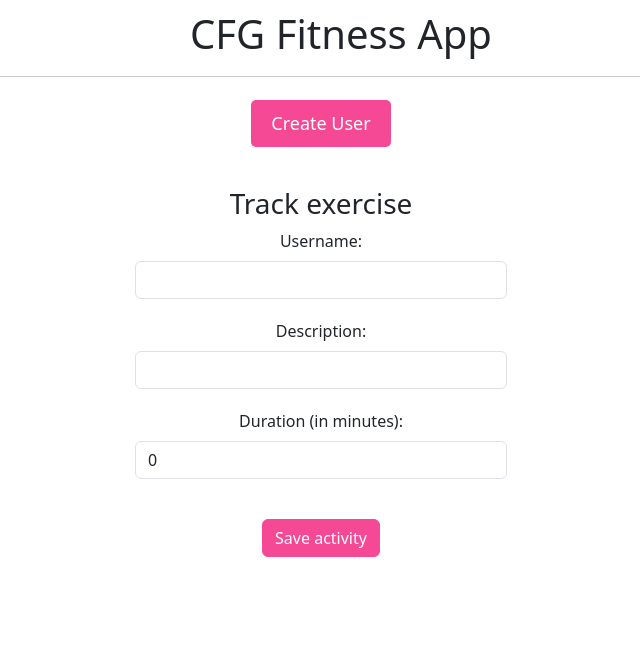
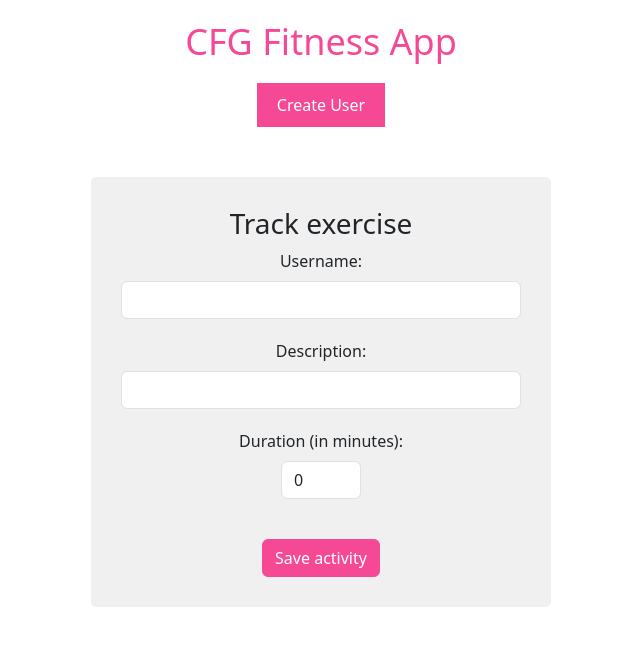
Before and after one commit to nadinedelia/marathon_prep_tracker, a React (Create React App) app: page / in a window 1280 px wide. Shown: the top 646 px of the page, without its empty margins (319-959 px from the left). Built offline with nearby package versions, Linux system fonts and the light colour scheme.

Commit message:
spending too much time on css

```diff
--- a/src/App.css
+++ b/src/App.css
@@ -1,49 +1,62 @@
+body, html, div, h1, h2, h3, p, button {
+  margin: 0;
+  padding: 0;
+  border: 0;
+  font-size: 100%;
+  font: inherit;
+  vertical-align: baseline;
+}
+
+body {
+  line-height: 1;
+  font-family: Arial, sans-serif;
+  color: #333;
+}
+
 .App {
   text-align: center;
-  margin-top: 60px;
+  max-width: 500px;
+  margin: auto;
   padding: 20px;
 }
 
-.appTitle {
-  position: fixed;
-  top: 0;
-  width: 100%;
-  background: white;
-  padding: 10px;
-  z-index: 1000;
-  border-bottom: 1px solid #ccc;
+.appTitle h1 {
+  color: #F54996;
+  font-size: 36px;
+  margin-bottom: 20px;
 }
 
-.navigationArrowsContainer {
-  margin-top: 20px;
+form {
+  margin-bottom: 20px;
 }
 
-.navigationButton {
-  padding: 10px 20px;
-  font-size: 18px;
-  cursor: pointer;
-  border: none;
+
+button.navigationButton {
   background-color: #F54996;
   color: white;
-  border-radius: 5px;
-  transition: background-color 0.3s;
+  border: none;
+  padding: 10px 20px;
+  font-size: 16px;
+  cursor: pointer;
+  transition: background-color 0.3s ease;
+  margin-bottom: 50px;
 }
 
-.navigationButton:hover {
-  background-color: #f56caa;
+button.navigationButton:hover {
+  background-color: #ff66b2;
+}
+
+/* Style the success message */
+p.successMessage {
+  color: green;
+  margin-bottom: 20px;
 }
 
 .componentContainer {
-  margin-top: 40px;
-  width: 30%;
-  margin-left: auto;
-  margin-right: auto;
+  padding: 30px;
+  background-color: #f0f0f0;
+  border-radius: 5px;
 }
-
-.form-element {
-  margin-bottom: 20px;
-}
-
 
 .btn-primary {
   background-color: #F54996 !important;
@@ -65,7 +78,7 @@
   border-color: #F54996 !important;
 }
 
-.success-message {
-  color: green;
-  margin-top: 20px;
+input#duration {
+  width: 20%;
+  margin: auto;
 }
```
